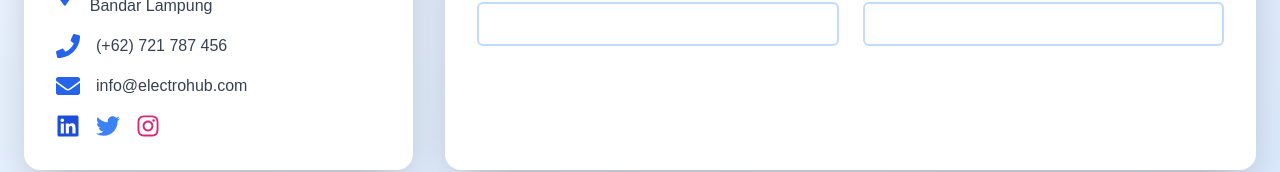
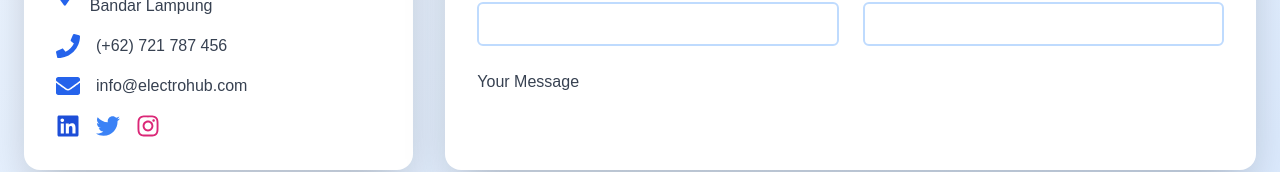
Before and after one commit to Deoca27/manusia-biasa, a Next.js app: page /contact in a window 1280 px wide. Shown: the part 318-490 px from the top of the page. Built offline with nearby package versions, Linux system fonts and the light colour scheme.

Commit message:
rendika : Menambahkan label

```diff
--- a/app/contact/page.tsx
+++ b/app/contact/page.tsx
@@ -97,7 +97,9 @@ export default function ContactPage() {
                   />
                 </div>
               </div>
-              <div className="mb-6"></div>
+              <div className="mb-6">
+                <label htmlFor="message" className="block text-gray-700 font-medium mb-2">Your Message</label>
+              </div>
             </form>
 
           </motion.div>
```
